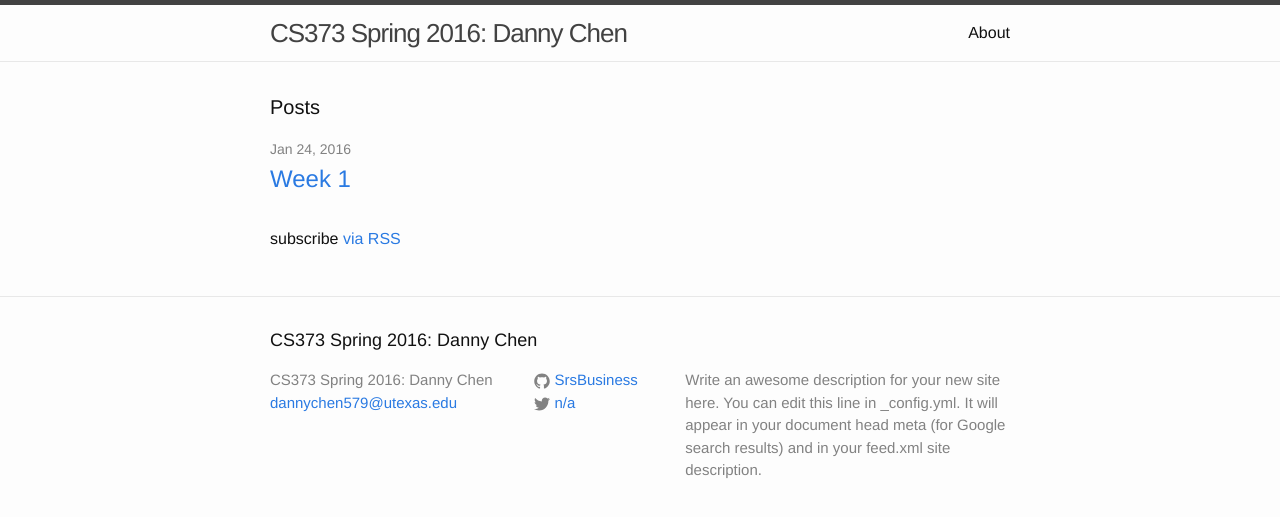
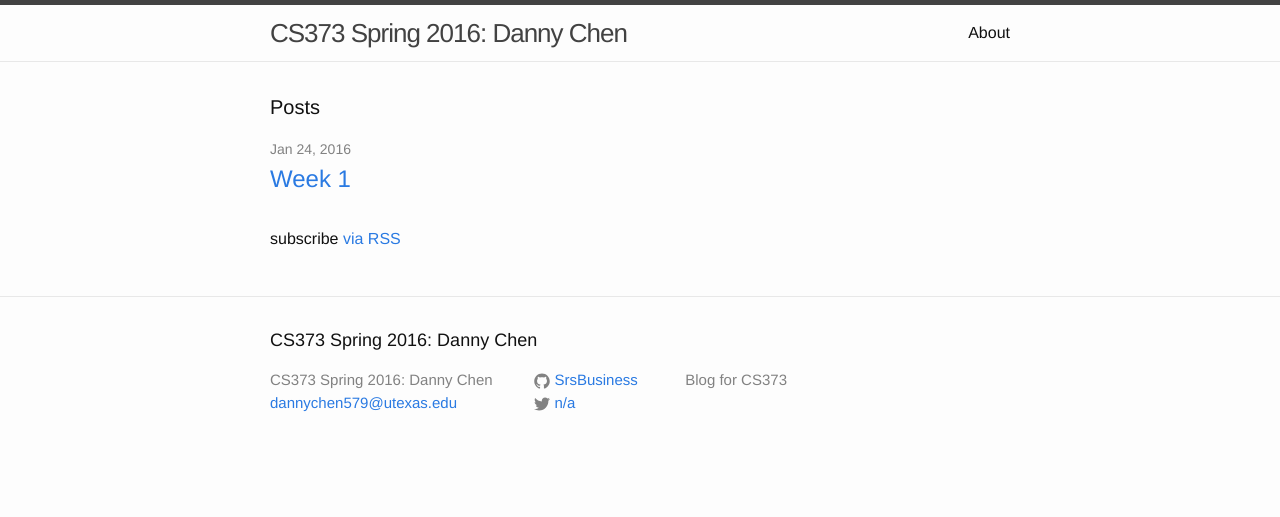
Before and after one commit to SrsBusiness/SrsBusiness.github.io.old, a Jekyll site: the page built from index.html, in a window 1280 px wide. Shown: the top 517 px of the page. Built offline with Jekyll 4.4.1, drawn with Linux system fonts in a browser that asks for light colours.

Commit message:
Edited Config

```diff
--- a/_config.yml
+++ b/_config.yml
@@ -1,13 +1,10 @@
 # Site settings
 title: 'CS373 Spring 2016: Danny Chen'
 email: dannychen579@utexas.edu
-description: > # this means to ignore newlines until "baseurl:"
-  Write an awesome description for your new site here. You can edit this
-  line in _config.yml. It will appear in your document head meta (for
-  Google search results) and in your feed.xml site description.
+description: 'Blog for CS373' # this means to ignore newlines until "baseurl:"
 baseurl: "" # the subpath of your site, e.g. /blog/
 avatar: /images/avatar.png
-url: 'SrsBusiness.github.io' # the base hostname & protocol for your site
+url: http://srsbusiness.github.io # the base hostname & protocol for your site
 twitter_username: n/a
 github_username:  SrsBusiness
 
```
